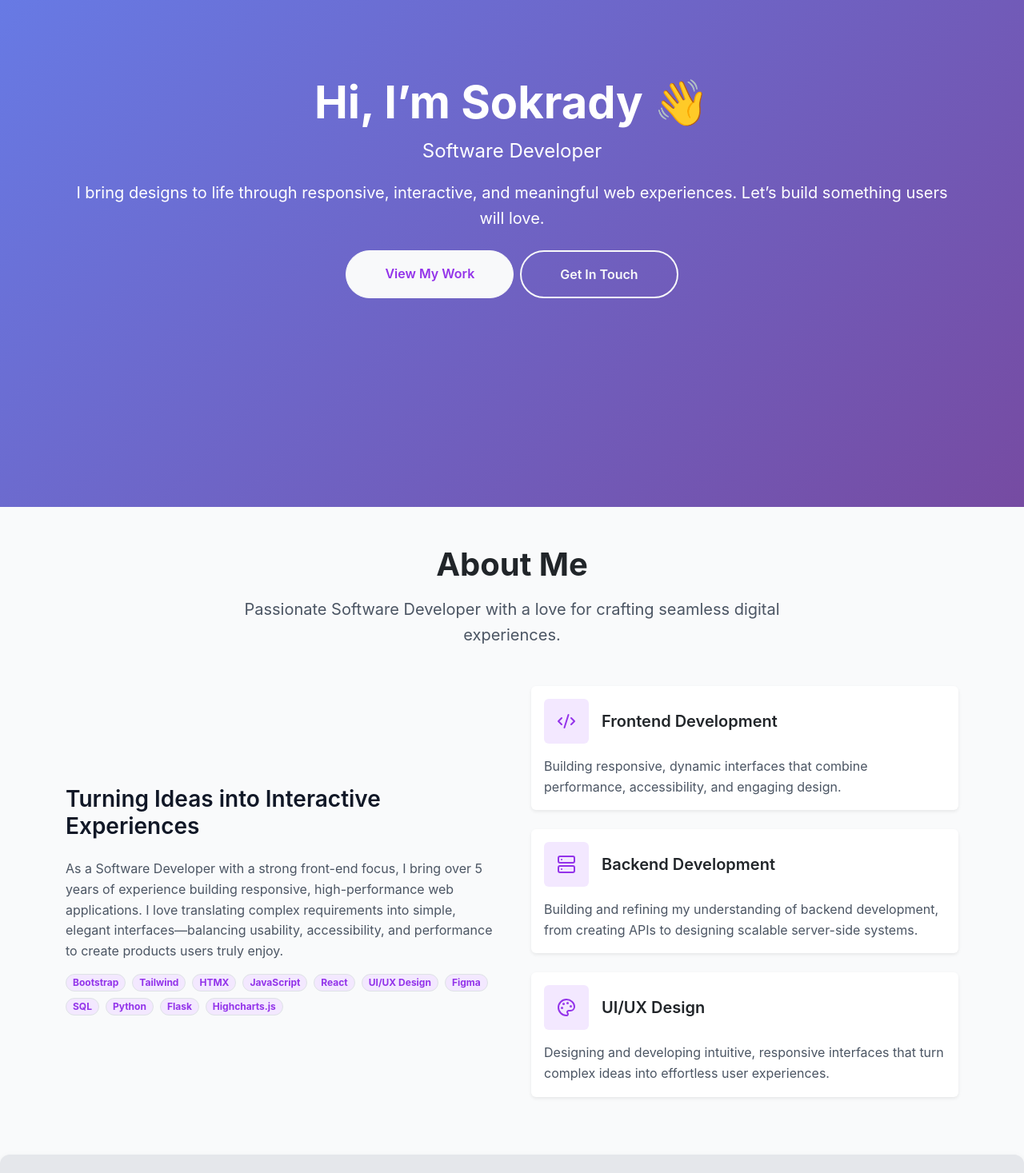
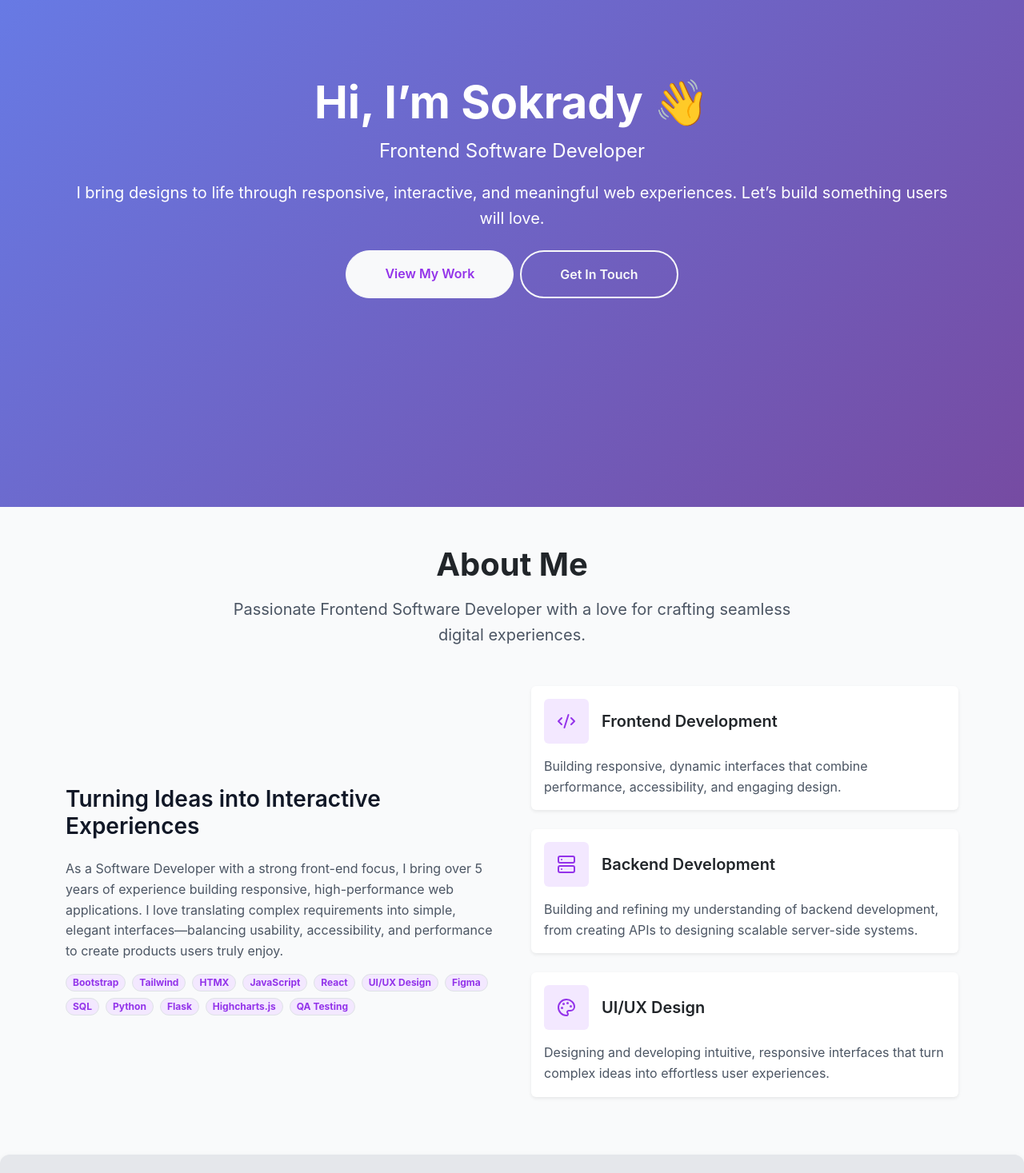
Before and after one commit to sokradyschey/sokradyschey.github.io, a React (Vite) app: page / in a window 1280 px wide. Shown: the part 242-1709 px from the top of the page at 80% size. Built offline with nearby package versions, Linux system fonts and the light colour scheme.

Commit message:
adjusting titles

```diff
--- a/src/components/About.jsx
+++ b/src/components/About.jsx
@@ -26,7 +26,7 @@ function About() {
       <div className="text-center mb-5">
         <h2 className="fw-bold fs-1 text-dark mb-3">About Me</h2>
         <p className="fs-5 text-secondary mx-auto" style={{ maxWidth: "700px" }}>
-          Passionate Software Developer with a love for crafting seamless digital experiences.
+          Passionate Frontend Software Developer with a love for crafting seamless digital experiences.
         </p>
       </div>
 
@@ -43,7 +43,7 @@ function About() {
             and performance to create products users truly enjoy.
           </p>
           <div className="d-flex flex-wrap gap-2">
-            {["Bootstrap", "Tailwind", "HTMX", "JavaScript", "React", "UI/UX Design", "Figma", "SQL", "Python", "Flask", "Highcharts.js"].map((skill) => (
+            {["Bootstrap", "Tailwind", "HTMX", "JavaScript", "React", "UI/UX Design", "Figma", "SQL", "Python", "Flask", "Highcharts.js", "QA Testing"].map((skill) => (
                 <Badge pill key={skill} bg="light" className="bg-accent border border-accent px-2 py-1">
                     {skill}
                 </Badge>
--- a/src/components/Hero.jsx
+++ b/src/components/Hero.jsx
@@ -5,7 +5,7 @@ function Hero() {
   return (
     <Container>
       <h1 className="display-4 fw-bold">Hi, I’m Sokrady 👋</h1>
-      <p className="fs-4">Software Developer</p>
+      <p className="fs-4">Frontend Software Developer</p>
       <p className="mb-4 fs-5">
         I bring designs to life through responsive, interactive, and meaningful web experiences. Let’s build something users will love.
       </p>
```
